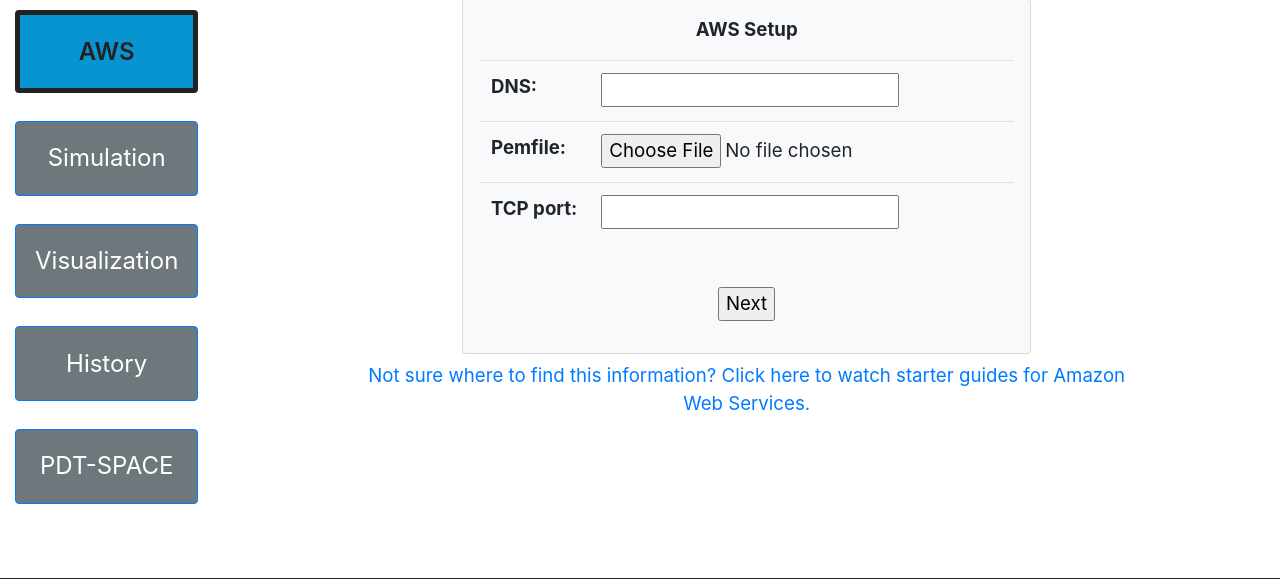
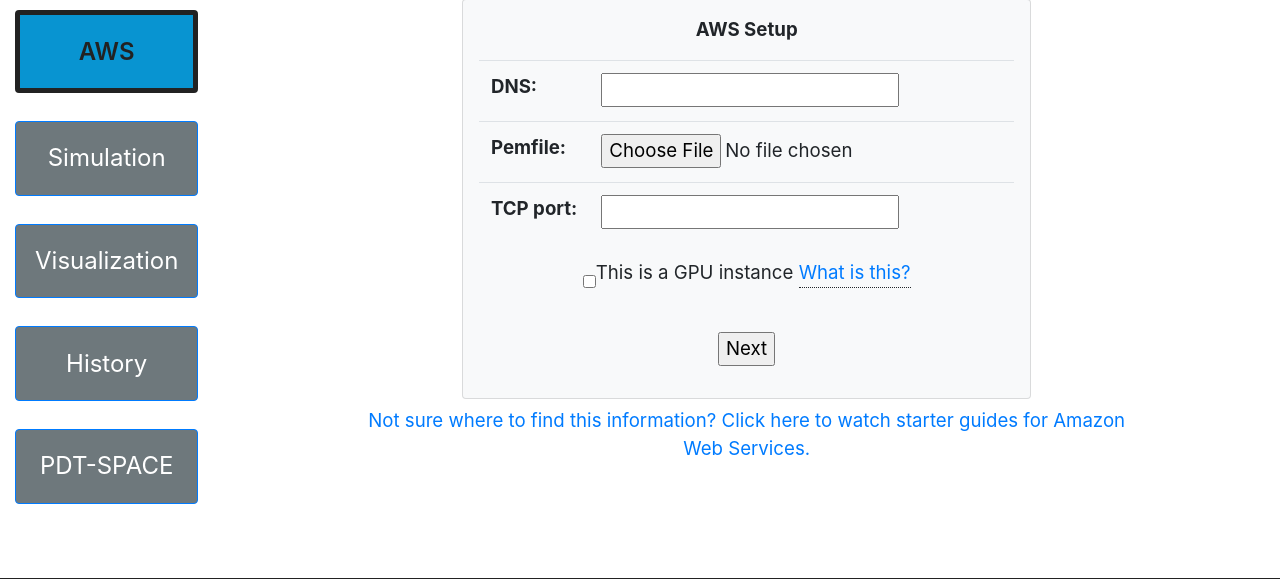
Before and after one commit to nancytaen/FullMonteWeb, a Django app: page /application/aws in a window 1280 px wide. Shown: the part 283-862 px from the top of the page. Run offline with Django 3.2, Linux system fonts and the light colour scheme; the visitor is signed in with stand-in values (Sample User, id 1); grey boxes labelled with a size stand in for pictures from a placeholder-image service; some libraries are stand-ins or nearby versions.

Commit message:
add GPU support, and fix tetraInternalKernel input volume region ID

```diff
--- a/application/forms.py
+++ b/application/forms.py
@@ -5,11 +5,13 @@ from .models import *
 from django.contrib.auth.forms import UserCreationForm
 from django.contrib.auth.models import User
 from django.core.validators import MaxValueValidator, MinValueValidator
+import sys
 
 class tclInputForm(forms.ModelForm):
     class Meta:
         model = tclInput
-        fields = ('meshFile', 'kernelType', 'packetCount')
+        fields = ('meshFile', 'kernelType', 'scoredVolumeRegionID', 'packetCount')
+        """
         kernel_choices = (('TetraSVKernel','TetraSVKernel'),
                          ('TetraSurfaceKernel','TetraSurfaceKernel'),
                          ('TetraVolumeKernel','TetraVolumeKernel'),
@@ -17,12 +19,26 @@ class tclInputForm(forms.ModelForm):
         widgets = {
             'kernelType': forms.Select(choices=kernel_choices),
         }
+        """
 
-    def __init__(self, *args, **kwargs):
+    def __init__(self, CUDA=False, *args, **kwargs):
         initial = kwargs.get('initial', {})
+        initial['scoredVolumeRegionID'] = 1
         initial['packetCount'] = 1000000
         kwargs['initial'] = initial
         super(tclInputForm, self).__init__(*args, **kwargs)
+        if CUDA == True:
+            CUDA_kernel_choices = (('TetraCUDASVKernel','TetraCUDASVKernel'),
+                         ('TetraCUDASurfaceKernel','TetraCUDASurfaceKernel'),
+                         ('TetraCUDAVolumeKernel','TetraCUDAVolumeKernel'),
+                         ('TetraCUDAInternalKernel','TetraCUDAInternalKernel'))
+            self.fields['kernelType'].widget = forms.Select(choices=CUDA_kernel_choices)
+        else:
+            kernel_choices = (('TetraSVKernel','TetraSVKernel'),
+                         ('TetraSurfaceKernel','TetraSurfaceKernel'),
+                         ('TetraVolumeKernel','TetraVolumeKernel'),
+                         ('TetraInternalKernel','TetraInternalKernel'))
+            self.fields['kernelType'].widget = forms.Select(choices=kernel_choices)
         self.fields['meshFile'].required = False
 
 class presetForm(forms.ModelForm):
--- a/application/models.py
+++ b/application/models.py
@@ -25,6 +25,7 @@ class tclInput(models.Model):
                              on_delete=models.CASCADE
                              )
     kernelType = models.CharField(max_length=255)
+    scoredVolumeRegionID = models.IntegerField(null=True, blank=True) # for region in VolumeCellInRegionPredicate
     packetCount = models.IntegerField(null=True, blank=True, validators=[MinValueValidator(0)])
     user = models.ForeignKey(user_model,
                              default = 0,
--- a/application/static/css/styles.css
+++ b/application/static/css/styles.css
@@ -303,3 +303,14 @@ footer .copyright span {
     color: black;
     font-weight: bold;
 }
+
+p.ppup {border-bottom: thin dotted;}
+p.ppup:hover {text-decoration: none; background: #ffffff; z-index: 6; }
+p.ppup span {position: absolute; left: -9999px;
+  margin: 20px 0 0 0px; padding: 3px 3px 3px 3px;
+  border-style:solid; border-color:black; border-width:1px; z-index: 6;}
+p.ppup:hover span {left: 2%; background: #ffffff;}
+p.ppup span {position: absolute; left: -9999px;
+  margin: 4px 0 0 0px; padding: 3px 3px 3px 3px;
+  border-style:solid; border-color:black; border-width:1px;}
+p.ppup:hover span {margin: 20px 0 0 170px; background: #ffffff; z-index:6;}
--- a/application/templates/aws.html
+++ b/application/templates/aws.html
@@ -33,6 +33,16 @@
                         </td>
                     </tr>
                 </table>
+            </div>
+            <div class="d-flex justify-content-center">
+                <input name="GPU_instance" id='GPU_instance' type="checkbox" value="True" checked>
+                <label for="GPU_instance">This is a GPU instance&nbsp</label>
+                <!-- https://stackoverflow.com/questions/32153973/how-to-display-popup-on-mouse-over-in-html-using-js-and-css -->
+                <p id="p1" class="ppup"><a class="keyword" id="k1" href="glossary.xhtml#g1" onclick="return false;">What is this?</a>
+                    <span>Please only check this checkbox if the above AWS computing instance contains an Nvidia GPU.
+                    When checked, FullMonte will use GPU to accelerate its computation.
+                    For more information regarding instance types, please refer to
+                    <a href="https://aws.amazon.com/ec2/instance-types/" target="_blank">https://aws.amazon.com/ec2/instance-types/</a>.</span></p>
             </div>
 
             <p><br/><input type="submit" value="Next"></p>
@@ -77,5 +87,17 @@
     }
 </script>
 
+<script>
+    $(document).ready(function(){
+        var checkboxes = document.getElementsByTagName('input');
+
+        for (var i=0; i<checkboxes.length; i++)  {
+            if (checkboxes[i].type == 'checkbox')   {
+                checkboxes[i].checked = false;
+            }
+        }
+                    });
+</script>
+
 
 {% endblock %}
--- a/application/views.py
+++ b/application/views.py
@@ -111,18 +111,21 @@ def fmSimulator(request):
     except:
         messages.error(request, 'Error - please connect to an AWS remote server before trying to simulate')
         return HttpResponseRedirect('/application/aws')
-
+    #print(22222)
     # if this is a POST request we need to process the form data
     if request.method == 'POST':
-        # print(11111)
-        # print(request.POST)
-        # print(request.FILES)
-        # sys.stdout.flush()
-        form = tclInputForm(request.POST, request.FILES)
+        #print(11111)
+        #print(request.POST)
+        #print(request.FILES)
+        sys.stdout.flush()
+        form = tclInputForm(data=request.POST, files=request.FILES)
 
         # check whether it's valid:
         if form.is_valid():
+            print(form.cleaned_data)
+            sys.stdout.flush()
             if request.POST['selected_existing_meshes'] != "":
+                print("This is 1")
                 # selected a mesh from database
                 mesh_from_database = meshFiles.objects.filter(id=request.POST['selected_existing_meshes'])[0]
 
@@ -133,12 +136,15 @@ def fmSimulator(request):
                 obj.user = request.user
                 obj.save()
             else:
+                print("This is 2")
                 # uploaded a new mesh
                 # process cleaned data from formsets
                 obj = form.save(commit = False)
                 obj.user = request.user
                 obj.originalMeshFileName = obj.meshFile.name
                 obj.save()
+                print(obj)
+                sys.stdout.flush()
 
                 # create entry for the newly uploaded meshfile
                 new_mesh_entry = meshFiles()
@@ -152,13 +158,14 @@ def fmSimulator(request):
                 obj.save()
 
             request.session['kernelType'] = form.cleaned_data['kernelType']
+            request.session['scoredVolumeRegionID'] = form.cleaned_data['scoredVolumeRegionID']
             request.session['packetCount'] = form.cleaned_data['packetCount']
 
             return HttpResponseRedirect('/application/simulator_material')
 
     # If this is a GET (or any other method) create the default form.
     else:
-        form = tclInputForm(request.GET or None)
+        form = tclInputForm(CUDA=request.session['GPU_instance'])
 
     uploaded_meshes = meshFiles.objects.filter(user=request.user)
 
@@ -369,7 +376,11 @@ def simulation_confirmation(request):
         ftp.putfo(tcl_file, './'+generated_tcl.script.name)
         ftp.close()
 
-        command = "sudo ~/docker_sims/FullMonteSW_setup.sh | tee ~/sim_run.log"
+        if request.session['GPU_instance']:
+            # add an argument to add nvidia runtime for gpu
+            command = "sudo ~/docker_sims/FullMonteSW_setup.sh 1 | tee ~/sim_run.log"
+        else:
+            command = "sudo ~/docker_sims/FullMonteSW_setup.sh | tee ~/sim_run.log"
         channel = client.get_transport().open_session()
         channel.exec_command(command)
         request.session['start_time'] = str(datetime.now(timezone.utc))
@@ -780,6 +791,8 @@ def aws(request):
         print(request)
         form = awsFiles(request.POST, request.FILES)
         print(request.POST.get("DNS"))
+        print(request.POST.get("GPU_instance"))
+        sys.stdout.flush()
         if form.is_valid():
             info = meshFileInfo() # prepare new mesh entry
             info.user = request.user
@@ -790,6 +803,12 @@ def aws(request):
             obj.save()
             request.session['DNS'] = form.cleaned_data['DNS']
             request.session['tcpPort'] = str(form.cleaned_data['TCP_port'])
+            if request.POST.get("GPU_instance") == "True":
+                request.session['GPU_instance'] = True
+            else:
+                request.session['GPU_instance'] = False
+            print(request.session['GPU_instance'])
+            sys.stdout.flush()
             # handle_uploaded_file(request.FILES['pemfile'])
             uploadedAWSPemFile = awsFile.objects.filter(user = request.user).latest('id')
             pemfile = uploadedAWSPemFile.pemfile
@@ -822,6 +841,12 @@ def aws(request):
             except IOError:
                 need_setup = "true"
 
+            if request.session['GPU_instance']:
+                try:
+                    sftp.stat('docker_sims/CUDA_setup.sh')
+                except IOError:
+                    need_setup = "true"
+
             try:
                 sftp.stat('docker_pdt/pdt_space_setup.sh')
             except IOError:
@@ -837,7 +862,7 @@ def aws(request):
                 for child in children:
                     print('Child pid is {}'.format(child.pid))
                 connections.close_all()
-                p = Process(target=run_aws_setup, args=(request, ))
+                p = Process(target=run_aws_setup, args=(request, request.session['GPU_instance'], ))
                 # print(p)
                 p.start()
                 print('after')
@@ -872,7 +897,7 @@ def aws(request):
     return render(request, "aws.html", context)
 
 # run AWS setup on the EC2 instance specified by user
-def run_aws_setup(request):
+def run_aws_setup(request, GPU_instance):
     time.sleep(3)
     text_obj = request.session['text_obj']
     # uploadedAWSPemFile = awsFile.objects.filter(user = request.user).latest('id')
@@ -901,6 +926,9 @@ def run_aws_setup(request):
     source_pdt_space = dir_path + '/scripts/pdt_space_setup.sh'
     source_pdt_space = str(source_pdt_space)
 
+    source_CUDA = dir_path + '/scripts/CUDA_setup.sh'
+    source_CUDA = str(source_CUDA)
+
     source_license = dir_path + '/license/mosek.lic'
     source_license = str(source_license)
 
@@ -911,11 +939,15 @@ def run_aws_setup(request):
     sftp.put(source_fullmonte, 'docker_sims/FullMonteSW_setup.sh')
     sftp.put(source_paraview, 'docker_sims/ParaView_setup.sh')
     sftp.put(source_pdt_space, 'docker_pdt/pdt_space_setup.sh')
+    if GPU_instance:
+        sftp.put(source_CUDA, 'docker_sims/CUDA_setup.sh')
     # sftp.put(source_license, 'docker_pdt/mosek.lic')
     sftp.chmod('docker_sims/setup_aws.sh', 700)
     sftp.chmod('docker_sims/FullMonteSW_setup.sh', 700)
     sftp.chmod('docker_sims/ParaView_setup.sh', 700)
     sftp.chmod('docker_pdt/pdt_space_setup.sh', 700)
+    if GPU_instance:
+        sftp.chmod('docker_sims/CUDA_setup.sh', 700)
 
     # create dummy script to run
     sftp.chdir('docker_sims/')
@@ -967,6 +999,16 @@ def run_aws_setup(request):
     for line in stderr_line:
         print (line)
     print('end setup pdt-space')
+
+    if GPU_instance:
+        command = "sudo ~/docker_sims/CUDA_setup.sh > ~/CUDA_setup.log"
+        stdin, stdout, stderr = client.exec_command(command)
+        stdout_line = stdout.readlines()
+        stderr_line = stderr.readlines()
+        for line in stdout_line:
+            print (line)
+        for line in stderr_line:
+            print (line)
 
     # alias = 'manual'
     conn = create_connection()
```
Also changed, not shown: application/tclGenerator.py (+10 -1 lines), application/templates/simulator.html (+57 -17 lines), application/migrations/0007_tclinput_scoredvolumeregionid.py (added), 3 other files.
